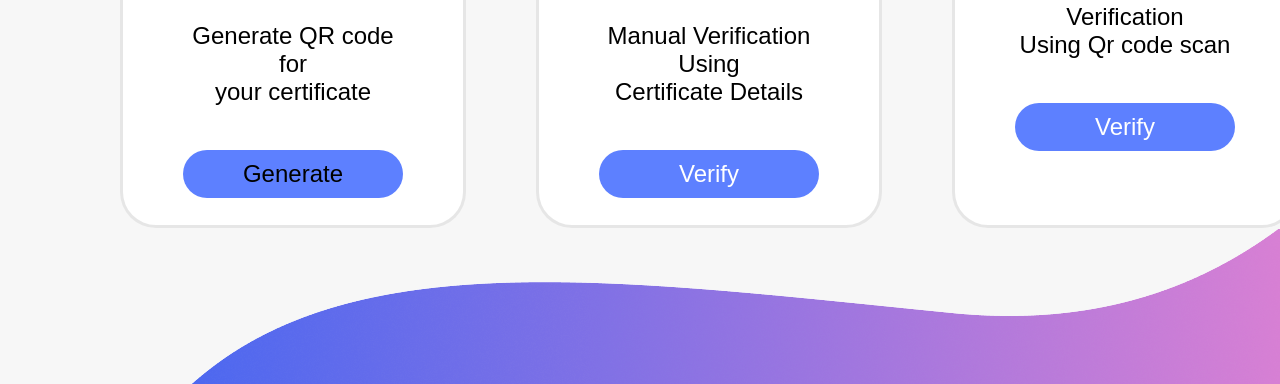
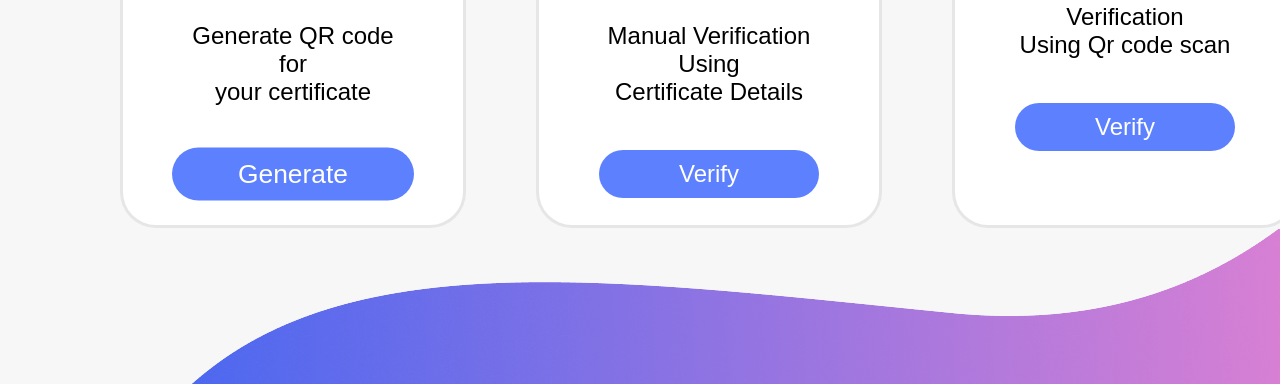
Before and after one commit to anisharma07/Certifica_Authentify, a website: page user_landing.html in a window 1280 px wide. In both pictures the pointer is over the link "Generate". Shown: the part 416-800 px from the top of the page. Drawn offline with Linux system fonts and the light colour scheme; files whose address does not match are found by name.

Commit message:
issue page css added

```diff
--- a/public/css/style.css
+++ b/public/css/style.css
@@ -5,9 +5,6 @@ body{
     margin: 0;
     padding: 0;
     box-sizing: border-box;
-}
-a:hover {
-  color: #000000;
 }
 
 @import url('https://fonts.googleapis.com/css2?family=ABeeZee:ital@0;1&display=swap');
@@ -140,6 +137,10 @@ a{
     margin-top: 20px;
     text-align: center;
 }
+.button:hover {
+  transform: scale(1.1);
+  transition: all 0.1s ease-in-out;
+}
 
 #line2{
     height: 2px;
```
